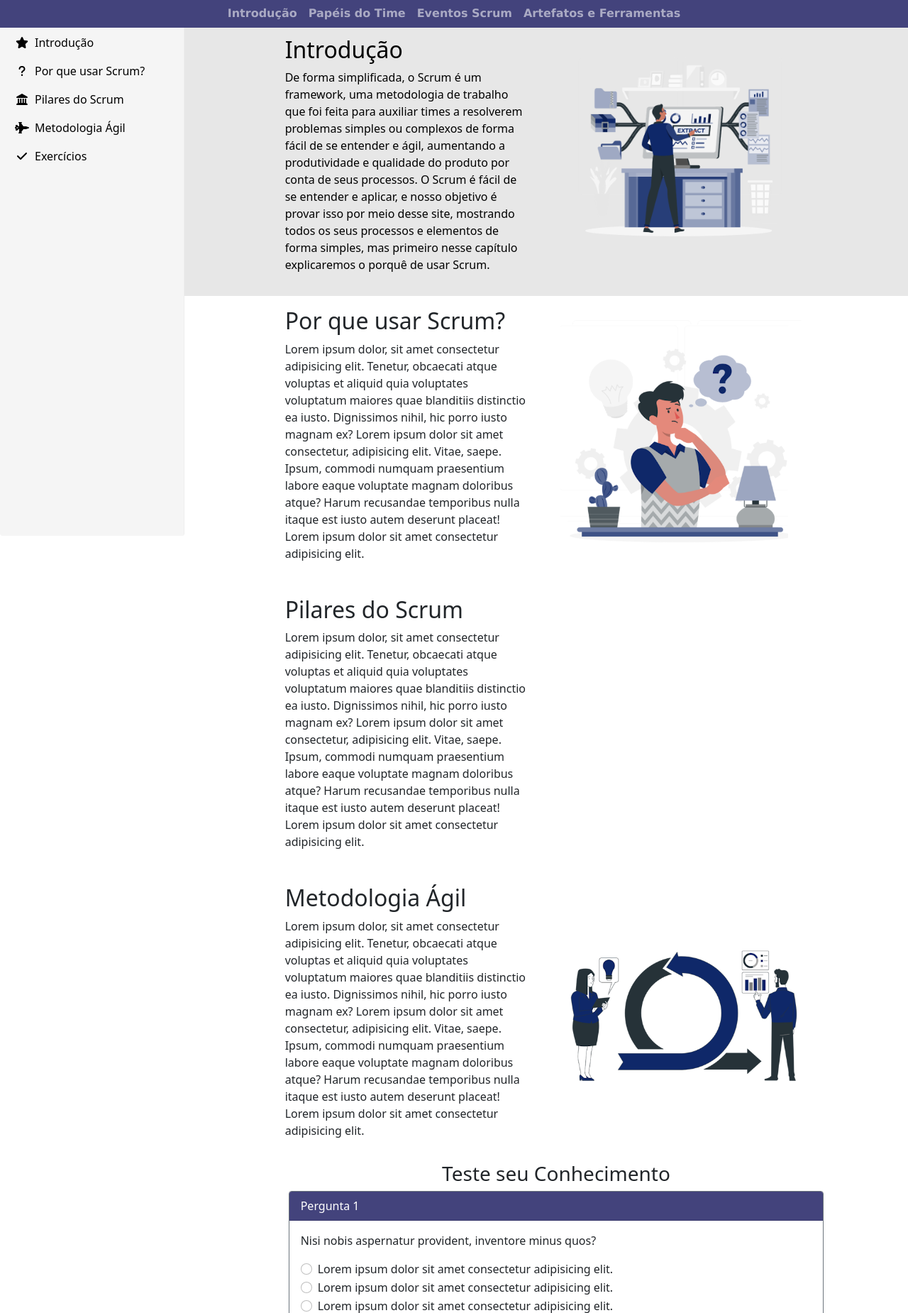
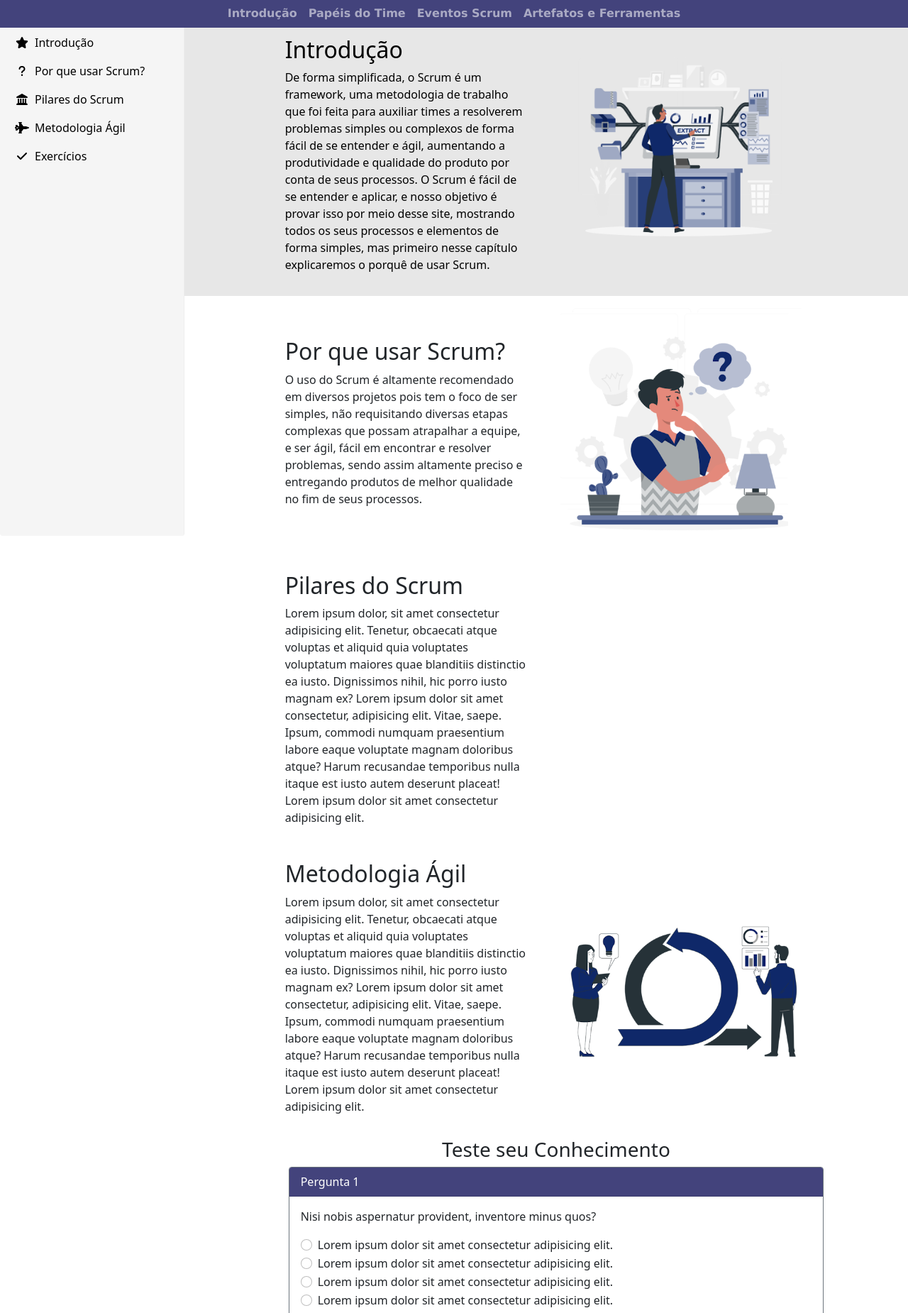
Before and after one commit to Templasan/API---ADS-semestre-1, a Flask app: page /introducao in a window 1280 px wide. Shown: the part 45-1895 px from the top of the page at 71% size. Run offline with Flask 3, Linux system fonts and the light colour scheme; some libraries are stand-ins or nearby versions; grey boxes are pictures that could not be loaded.

Commit message:
Update introducao.html
Adição de textos.

```diff
--- a/src/templates/introducao.html
+++ b/src/templates/introducao.html
@@ -31,7 +31,7 @@
     <div class="col-lg-5">
         <h2 class="font-weight-light">Por que usar Scrum?</h3>
         <p>
-            Lorem ipsum dolor, sit amet consectetur adipisicing elit. Tenetur, obcaecati atque voluptas et aliquid quia voluptates voluptatum maiores quae blanditiis distinctio ea iusto. Dignissimos nihil, hic porro iusto magnam ex? Lorem ipsum dolor sit amet consectetur, adipisicing elit. Vitae, saepe. Ipsum, commodi numquam praesentium labore eaque voluptate magnam doloribus atque? Harum recusandae temporibus nulla itaque est iusto autem deserunt placeat! Lorem ipsum dolor sit amet consectetur adipisicing elit.
+        O uso do Scrum é altamente recomendado em diversos projetos pois tem o foco de ser simples, não requisitando diversas etapas complexas que possam atrapalhar a equipe, e ser ágil, fácil em encontrar e resolver problemas, sendo assim altamente preciso e entregando produtos de melhor qualidade no fim de seus processos.
         </p>
     </div>
     <div class="col-lg-5"><img class="img-fluid rounded mb-4 mb-lg-0" src="/static/images/porque.png" alt="..." /></div>
```
